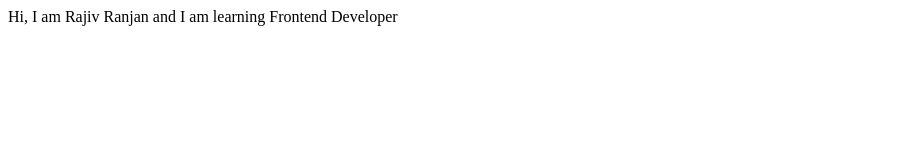
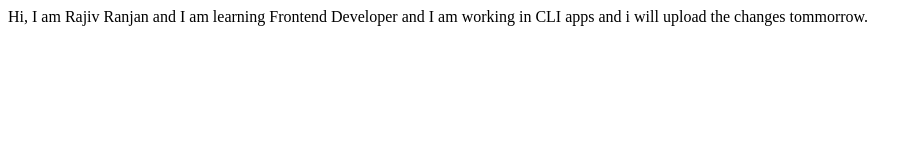
Before and after one commit to DeByte15/RajivRanjan-portfolio, a plain HTML site: page index.html in a window 1280 px wide. Shown: the whole page, without its empty margins (0-922 px from the left). Drawn offline with Linux system fonts and the light colour scheme.

Commit message:
project details added

```diff
--- a/index.html
+++ b/index.html
@@ -7,6 +7,7 @@
 		<title>Portfolio</title>
 	</head>
 	<body>
-		Hi, I am Rajiv Ranjan and I am learning Frontend Developer
+		Hi, I am Rajiv Ranjan and I am learning Frontend Developer and I am
+		working in CLI apps and i will upload the changes tommorrow.
 	</body>
 </html>
```
